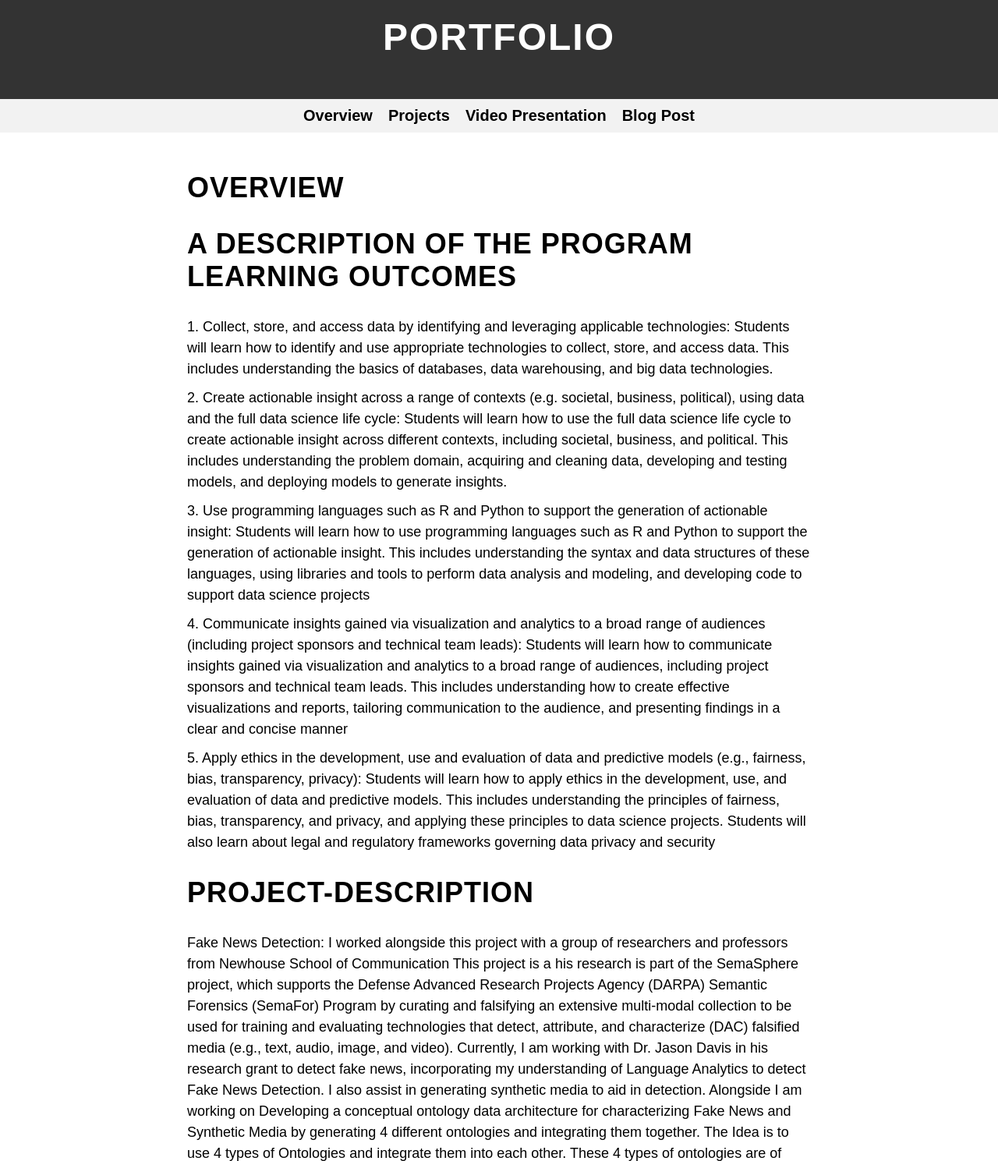
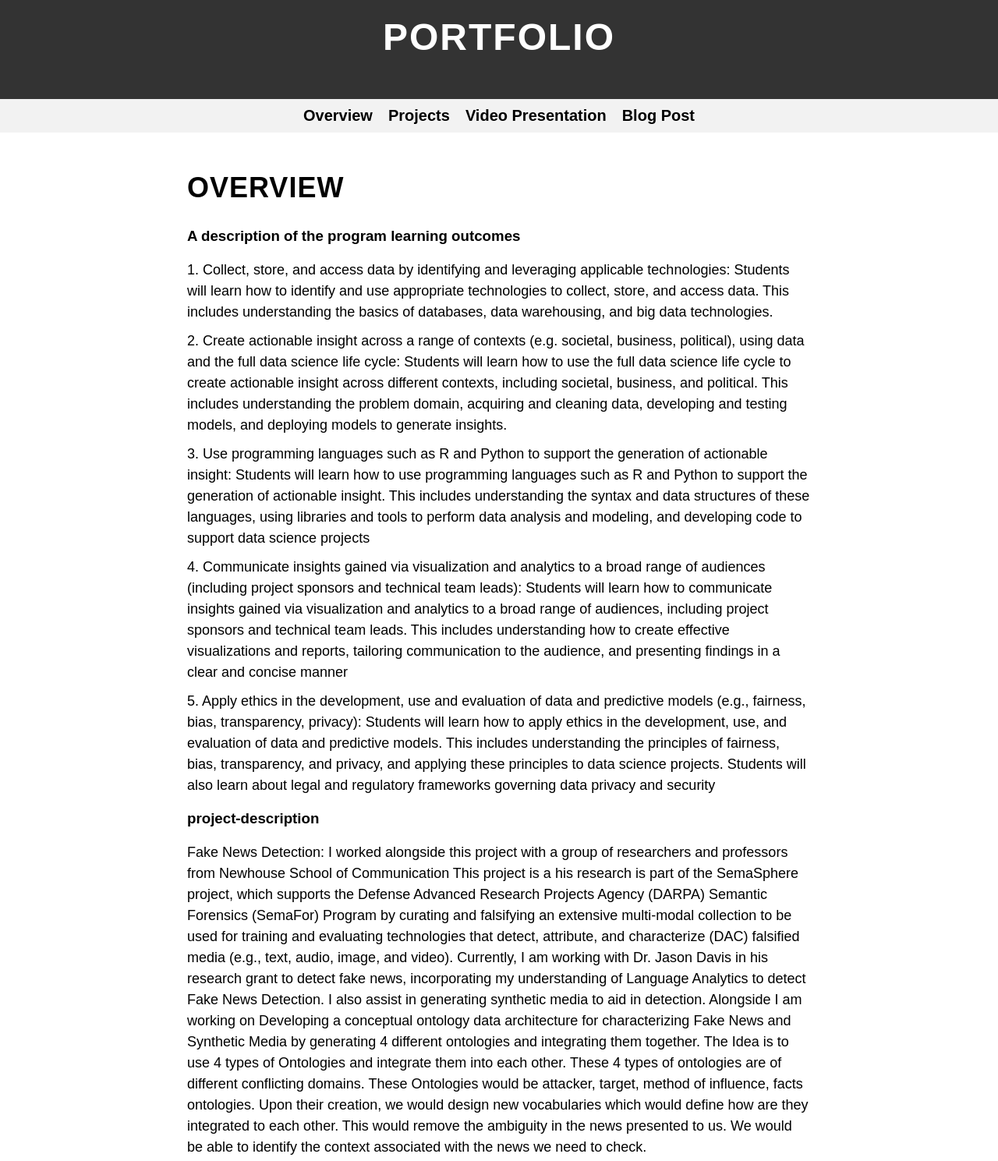
Before and after one commit to PranavSharma008/PranavSharma008.github.io, a plain HTML site: page index.html in a window 1280 px wide. Shown: the top 1489 px of the page at 78% size. Drawn offline with Linux system fonts and the light colour scheme.

Commit message:
Add files via upload

```diff
--- a/index.html
+++ b/index.html
@@ -108,7 +108,7 @@
 	</nav>
 	<main>
 		<h2 id="overview">Overview</h2>
-		<h2 id="A description of the program learning outcomes"> A description of the program learning outcomes</h2>
+		<h3 id="A description of the program learning outcomes"> A description of the program learning outcomes</h3>
 		<ul>
 			<li>1. Collect, store, and access data by identifying and leveraging applicable technologies: Students will learn how to identify and use appropriate technologies to collect, store, and access data. This includes understanding the basics of databases, data warehousing, and big data technologies.</li>
 			<li>2. Create actionable insight across a range of contexts (e.g. societal, business, political), using data and the full data science life cycle: Students will learn how to use the full data science life cycle to create actionable insight across different contexts, including societal, business, and political. This includes understanding the problem domain, acquiring and cleaning data, developing and testing models, and deploying models to generate insights.</li>
@@ -116,7 +116,7 @@
             <li>4. Communicate insights gained via visualization and analytics to a broad range of audiences (including project sponsors and technical team leads): Students will learn how to communicate insights gained via visualization and analytics to a broad range of audiences, including project sponsors and technical team leads. This includes understanding how to create effective visualizations and reports, tailoring communication to the audience, and presenting findings in a clear and concise manner</li>
             <li>5. Apply ethics in the development, use and evaluation of data and predictive models (e.g., fairness, bias, transparency, privacy): Students will learn how to apply ethics in the development, use, and evaluation of data and predictive models. This includes understanding the principles of fairness, bias, transparency, and privacy, and applying these principles to data science projects. Students will also learn about legal and regulatory frameworks governing data privacy and security</li>
 		</ul>
-        <h2 id="project-description"> project-description</h2>
+        <h3 id="project-description"> project-description</h3>
 		<ul>
 			<li>Fake News Detection: I worked alongside this project with a group of researchers and professors from Newhouse School of Communication
                 This project is a his research is part of the SemaSphere project, which supports the Defense Advanced Research Projects Agency (DARPA) Semantic Forensics (SemaFor) Program by curating and falsifying an extensive multi-modal collection to be used for training and evaluating technologies that detect, attribute, and characterize (DAC) falsified media (e.g., text, audio, image, and video).
@@ -133,7 +133,7 @@
                 A text to summary generation model was created to generated Summaries for News Articles. Training data was pre-processed into text articles and news headlines as summary for the articles for training the Seq2Seq model.Summaries of the test data were compared with the actual summaries using Cosine similarity to find a 69% similarity.
             </li>
 		</ul>
-        <h2 id="An explanation of how I achieved the program learning outcomes">An explanation of how I achieved the program learning outcomes</h2>
+        <h3 id="An explanation of how I achieved the program learning outcomes">An explanation of how I achieved the program learning outcomes</h3>
 		<ul>
 			<li>Data acquisition was the paramount and the starting of all my projects. While working for the Fake News Detection project, I collect data from internet for domain knowledge of Mass Media Communicatins. I researched methodologies in a specific domain and was able to understand and apply it with the data science techniques.
                 In Gravity Spy project, I used Google Analytics api with python to download data which was needed for the Analysis. Upon initial analysis I found that the data with me was incomplete and it didn't have all the details. Thus, I requested from the senior researchers for a specific kind of data which would be useful in the analysis.
```
